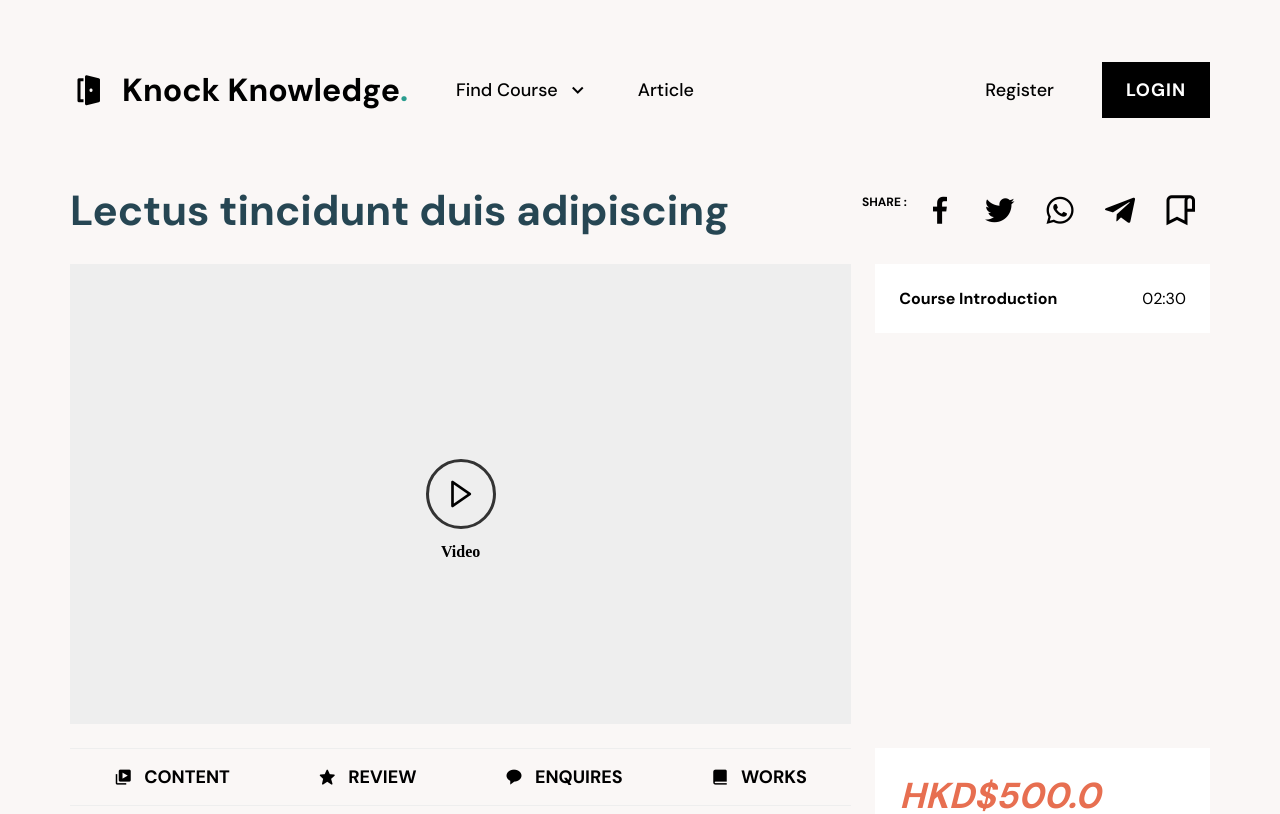
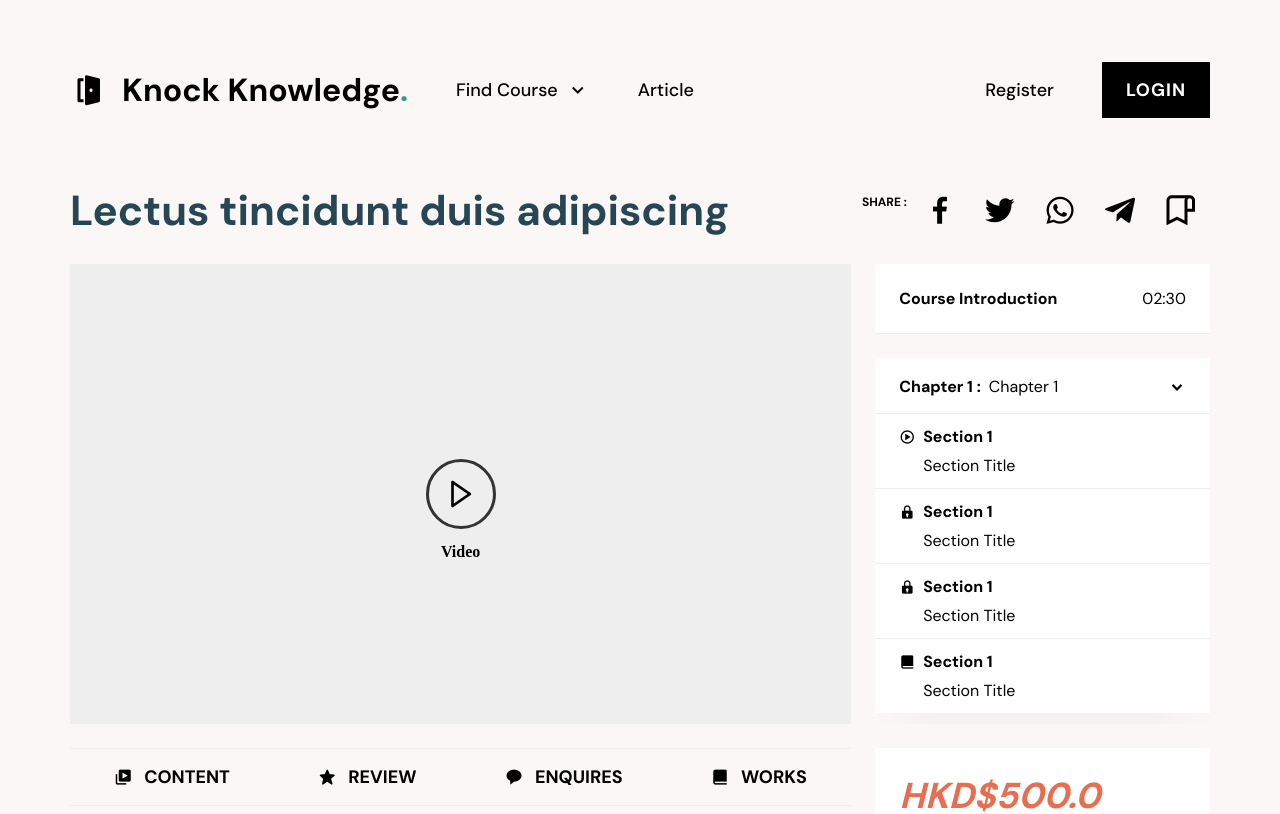
Before and after one commit to daiweilam/KnockKnowledge, a Next.js app: page /course/1 in a window 1280 px wide. Shown: the top 814 px of the page. Built offline with nearby package versions, Linux system fonts and the light colour scheme.

Commit message:
update course detail play list

```diff
--- /dev/null
+++ b/components/Course/Chapter.tsx
@@ -0,0 +1,29 @@
+import { useState } from "react";
+import Section from "./Section";
+import styles from "@/styles/Course/Chapter.module.scss";
+
+const Chapter = () => {
+  const [display, setDisplay] = useState(true);
+
+  return (
+    <div className={styles.chapter}>
+      <div className={styles.header} onClick={() => setDisplay(!display)}>
+        <div className={styles.title}>
+          <span>Chapter 1 :</span>
+          <span>Chapter 1</span>
+        </div>
+        <i className="bx bxs-chevron-down" />
+      </div>
+      {display && (
+        <div>
+          <Section unlock={true} work={false} />
+          <Section unlock={false} work={false} />
+          <Section unlock={false} work={false} />
+          <Section unlock={true} work={true} />
+        </div>
+      )}
+    </div>
+  );
+};
+
+export default Chapter;
--- a/components/Course/PlayList.tsx
+++ b/components/Course/PlayList.tsx
@@ -1,14 +1,19 @@
+import Chapter from "./Chapter";
 import styles from "@/styles/Course/PlayList.module.scss";
 
 const PlayList = () => {
   return (
     <div className={styles.playList}>
-      <div className={styles.box}>
-        <div className={styles.title}>
+      <div className={styles.intro}>
+        <div className={styles.header}>
           <span>Course Introduction</span>
           <span>02:30</span>
         </div>
       </div>
+      <Chapter />
+      <Chapter />
+      <Chapter />
+      <Chapter />
     </div>
   );
 };
--- /dev/null
+++ b/components/Course/Section.tsx
@@ -0,0 +1,15 @@
+import styles from "@/styles/Course/Section.module.scss";
+
+const Section = ({ unlock, work }: { unlock: boolean; work: boolean }) => {
+  return (
+    <div className={`${styles.section} ${unlock && styles.unlock}`}>
+      <div className={styles.header}>
+        <i className={unlock ? (work ? "bx bxs-book-alt" : "bx bx-play-circle") : "bx bxs-lock"} />
+        <div>Section 1</div>
+      </div>
+      <div className={styles.title}>Section Title</div>
+    </div>
+  );
+};
+
+export default Section;
--- /dev/null
+++ b/styles/Course/Chapter.module.scss
@@ -0,0 +1,32 @@
+.chapter {
+  background: #fff;
+  box-shadow: 0px 64px 50px -32px rgba(6, 7, 37, 0.03);
+
+  .header {
+    position: sticky;
+    top: 0;
+    display: flex;
+    align-items: center;
+    justify-content: space-between;
+    padding: 18px 24px 16px;
+    background: #fff;
+    border-bottom: 1px solid #eee;
+    cursor: pointer;
+
+    .title {
+      display: flex;
+      align-items: center;
+      gap: 8px;
+
+      span {
+        &:first-child {
+          font-weight: 700;
+        }
+      }
+    }
+
+    i {
+      font-size: 18px;
+    }
+  }
+}
--- a/styles/Course/PlayList.module.scss
+++ b/styles/Course/PlayList.module.scss
@@ -1,16 +1,25 @@
 .playList {
+  display: flex;
+  flex-direction: column;
+  gap: 24px;
   height: 460px;
   overflow-x: scroll;
 
-  .box {
-    padding: 24px;
+  .intro {
     background: #fff;
     box-shadow: 0px 64px 50px -32px rgba(6, 7, 37, 0.03);
 
-    .title {
+    &:hover {
+      background: #eee;
+      cursor: pointer;
+    }
+
+    .header {
       display: flex;
       align-items: center;
       justify-content: space-between;
+      padding: 24px;
+      border-bottom: 1px solid #eee;
 
       span {
         &:first-child {
--- /dev/null
+++ b/styles/Course/Section.module.scss
@@ -0,0 +1,28 @@
+.section {
+  display: flex;
+  flex-direction: column;
+  gap: 8px;
+  padding: 12px 24px;
+
+  &.unlock {
+    &:hover {
+      background: #eee;
+      cursor: pointer;
+    }
+  }
+
+  &:not(:last-child) {
+    border-bottom: 1px solid #eee;
+  }
+
+  .header {
+    display: flex;
+    align-items: center;
+    gap: 8px;
+    font-weight: 700;
+  }
+
+  .title {
+    margin-left: 24px;
+  }
+}
```
